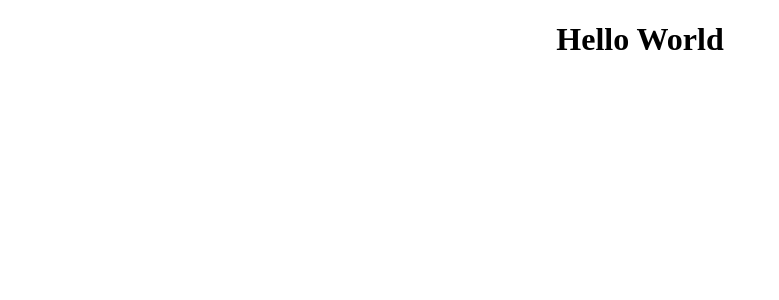
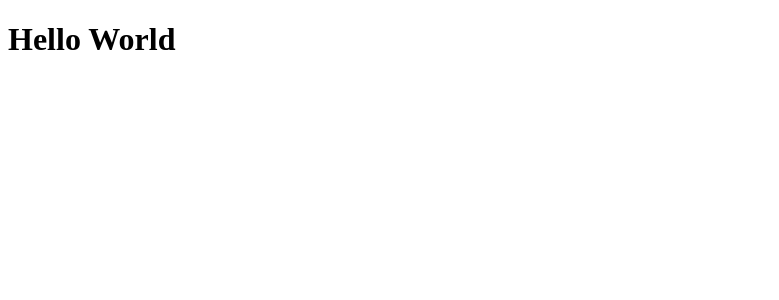
Before and after one commit to anderleyson/jornadaBrasil, a React (Create React App) app in the folder dashboardadmin/: page / in a window 1280 px wide. Shown: the top 300 px of the page, without its empty margins (0-779 px from the left). Built offline with nearby package versions, Linux system fonts and the light colour scheme.

Commit message:
Update App.js

```diff
--- a/dashboardadmin/src/App.js
+++ b/dashboardadmin/src/App.js
@@ -1,11 +1,20 @@
-import './App.css';
+import { useState } from 'react'
+import './App.css'
 
-function App() {
+const App = () => {
+  const [sidebarOpen, setSidebarOpen] = useState(false)
+  const openSidebar = () => {
+    setSidebarOpen(true)
+  }
+  const closeSidebar = () => {
+    setSidebarOpen(false)
+  }
+
   return (
-    <div className="App">
+    <div className="container">
       <h1>Hello World</h1>
     </div>
-  );
+  )
 }
 
-export default App;
+export default App
```
